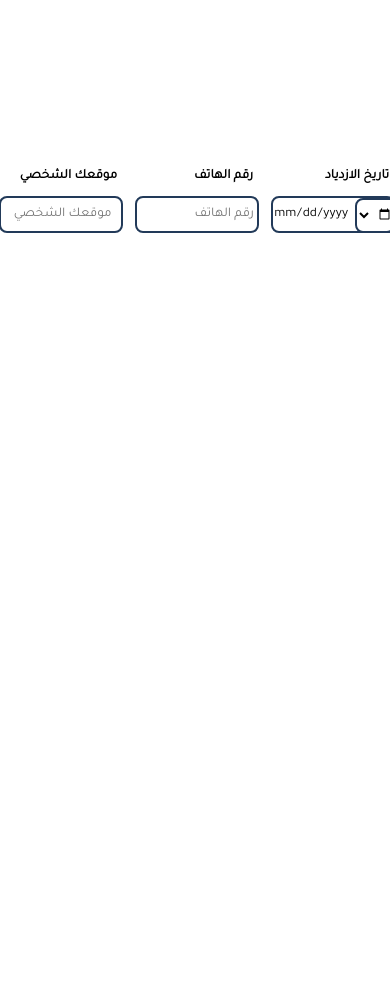
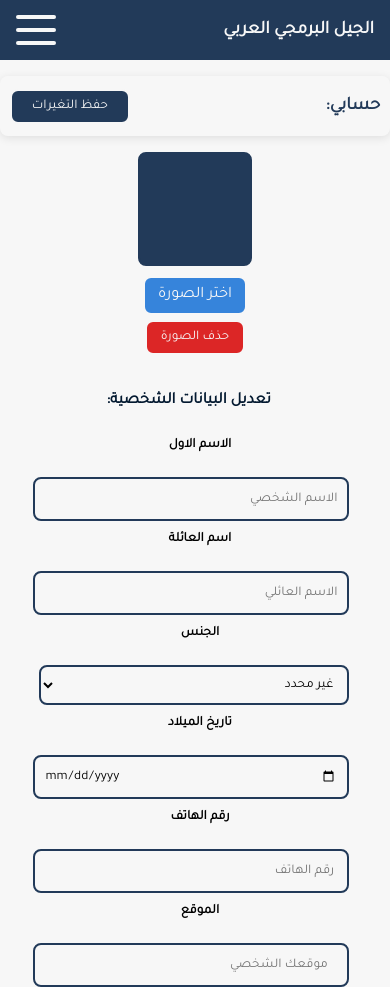
Before and after one commit to ElBaron23/Arab_developers_generation, a PHP site: page /profile/profile_setting.php in a window 390 px wide; the page is wider, and only the part inside the window is pictured. Before the commit the page ends 233 px from the top of that part, so only its background shows below. Run offline with PHP 8.4, Linux system fonts and the light colour scheme; a user stored in the database is signed in.

Commit message:
New updates In Profile Style

```diff
--- a/inc/_navIndex.inc
+++ b/inc/_navIndex.inc
@@ -20,11 +20,11 @@ include 'init.php';
            <ul>
             <li>
                 <a href="<?=$indexP?>">
-                الرئيسة
+الرئيسية
                 </a>
             </li>
             <li> <a href="<?=$contact?>">
-                اتصال بنا
+تواصل معنا
             </a></li>
            </ul>
           <!-- نهاية ازرار تنقل -->
--- a/profile/profile.php
+++ b/profile/profile.php
@@ -24,7 +24,6 @@
  <div id="profile">
    <div class="user_profile">
        <div class="name">
-
            <h1><?php echo  $firstname ." ". $lastname ?></h1>
            <h4><?php  echo $email ?></h4>
 
--- a/profile/profile_setting.php
+++ b/profile/profile_setting.php
@@ -35,9 +35,9 @@ include '../inc/init.php';
     <div id="yourPhoto"></div>
 
     <div class="input_photo">
-        <label for="inputFile" class="custom_upload_file">اختر الصورة</label>
+        <label for="inputFile" style="margin: 0" class="custom_upload_file">اختر الصورة</label>
         <input type="file" id="inputFile" accept="image/*">
-        <button id="delete_photo">حذف الصورة</button>
+        <button id="delete_photo" style="margin: 0 5px">حذف الصورة</button>
         <script>
             let output =document.getElementById('yourPhoto');
             let   input  =document.getElementById('inputFile');
@@ -73,13 +73,14 @@ include '../inc/init.php';
     <h4 class="h4_edit_profile">
     تعديل البيانات الشخصية:
  </h4>
+ <div class="edit_all">
  <div class="edit_container">
    <div class="edit_box">
-     <h5>الاسم الشخصي</h5>
+     <h5>الاسم الاول</h5>
      <input type="text" name="new_firstName" placeholder="الاسم الشخصي" class="edit_input">
    </div>
    <div class="edit_box">
-     <h5>الاسم العائلي</h5>
+     <h5>اسم العائلة</h5>
      <input type="text" name="new_firstName" placeholder="الاسم العائلي" class="edit_input">
    </div>
    <div class="edit_box">
@@ -93,7 +94,7 @@ include '../inc/init.php';
  </div>
  <div class="edit_container">
    <div class="edit_box">
-     <h5> تاريخ الازدياد</h5>
+     <h5>تاريخ الميلاد</h5>
      <input type="date" name="newDateBirdth" placeholder="الاسم الشخصي" class="edit_input">
    </div>
    <div class="edit_box">
@@ -101,12 +102,13 @@ include '../inc/init.php';
      <input type="number" name="new_PhoneNumber" placeholder=" رقم الهاتف" class="edit_input">
    </div>
    <div class="edit_box">
-     <h5> موقعك الشخصي</h5>
+     <h5>الموقع</h5>
      <input type="text" name="new_PhoneNumber" placeholder="   موقعك الشخصي" class="edit_input">
 
    </div>
  </div>
  </div>
+ </div>
 </form>
 </body>
 </html>
--- a/style/css/home.css
+++ b/style/css/home.css
@@ -1,4 +1,4 @@
-* t {
+* {
   margin: 0;
   padding: 0;
   font-family: tajawal;
--- a/style/css/profile.css
+++ b/style/css/profile.css
@@ -178,6 +178,11 @@ h2 {
   display: none !important;
 }
 
+body {
+  height: fit-content;
+  overflow-x: hidden;
+}
+
 .container {
   width: 100%;
   height: auto;
@@ -312,10 +324,14 @@ import file profile style here ;
   font-family: tajawal;
   src: url(../../font/Tajawal-Regular.ttf);
 }
+body {
+  background: #f7f7f7;
+  height: fit-content;
+}
+
 #edit_profile2 {
   padding-top: 16px;
   width: 100%;
-  height: auto;
   background: #f7f7f7;
   display: flex;
   flex-direction: column;
@@ -352,26 +368,32 @@ import file profile style here ;
 }
 #edit_profile2 .upload_photo {
   margin-top: 16px;
-  width: 95%;
-  height: 200px;
+  height: fit-content;
   display: flex;
+  flex-direction: column;
+  width: 99%;
+  text-align: center;
+  justify-content: center;
+  align-items: center;
 }
 #edit_profile2 .upload_photo #yourPhoto {
+  padding: 5px;
   width: 100px;
   height: 100px;
   border: 2px solid #223A59;
   border-radius: 8px;
+  background: #223A59;
 }
 #edit_profile2 .upload_photo #yourPhoto img {
-  width: 95%;
-  height: 95%;
+  width: 100%;
+  height: 100%;
+  object-fit: cover;
 }
 #edit_profile2 .upload_photo .input_photo {
   display: flex;
-  flex-direction: column;
   height: 100px;
-  margin-right: 16px;
   justify-content: center;
+  align-items: center;
 }
 #edit_profile2 .upload_photo .input_photo #inputFile {
   display: none;
@@ -421,35 +443,84 @@ import file profile style here ;
   margin-top: 16px;
   width: 95%;
   height: auto;
+  justify-content: space-between;
   display: flex;
 }
 .edit_container .edit_box {
   margin-left: 16px;
-  width: 120px;
-  height: 65px;
+  width: fit-content;
+  height: fit-content;
   display: flex;
   flex-direction: column;
   justify-items: center;
 }
 .edit_container .edit_box #gender {
-  width: 120px;
-  height: 35px;
+  width: 150px;
+  height: 40px;
   border: 2px solid #223A59;
   border-radius: 8px;
   background: transparent;
+  padding: 0 10px;
 }
 .edit_container .edit_box h5 {
   height: 30px;
-  margin-right: 6px;
+  margin: 10px 0;
 }
 .edit_container .edit_box .edit_input {
-  height: 35px;
-  width: 120px;
+  height: 40px;
+  width: 90%;
+  margin: auto;
   border: 2px solid #223A59;
   border-radius: 8px;
+  padding: 0 10px;
   background: transparent;
 }
 
+@media (max-width: 767px) {
+  .edit_container {
+    margin-top: 16px;
+    width: 80%;
+    margin: auto;
+    height: auto;
+    flex-wrap: wrap;
+    display: flex;
+  }
+  .edit_container .edit_box {
+    margin-left: 16px;
+    width: 100%;
+    height: fit-content;
+    display: flex;
+    flex-direction: column;
+    justify-items: center;
+  }
+  .edit_container .edit_box #gender {
+    width: 106%;
+    padding: 0 10px;
+    height: 40px;
+    border: 2px solid #223A59;
+    border-radius: 8px;
+    background: transparent;
+  }
+  .edit_container .edit_box h5 {
+    height: 30px;
+    margin-right: 6px;
+  }
+  .edit_container .edit_box .edit_input {
+    height: 40px;
+    padding: 0 10px;
+    width: 100%;
+    border: 2px solid #223A59;
+    border-radius: 8px;
+    background: transparent;
+  }
+  .input_photo {
+    display: block !important;
+    margin-top: 10px;
+  }
+  .input_photo button, .input_photo input {
+    margin: 5px 0 !important;
+  }
+}
 /*
 
 ******************************************
--- a/style/sass/_profile_setting.scss
+++ b/style/sass/_profile_setting.scss
@@ -1,8 +1,11 @@
 @import 'var';
+body{
+background: $lightColor;
+height:fit-content;
+}
 #edit_profile2{
     padding-top: 16px;
     width: 100%;
-    height: auto;
     background: $lightColor;
     display: flex;
     flex-direction: column;
@@ -40,25 +43,32 @@
     ////تخصيص مكان رفع الصورة
     .upload_photo{
         margin-top: 16px;
-        width: 95%;
-        height: 200px;
+        height: fit-content;
         display: flex;
+        flex-direction: column;
+        width: 99%;
+        text-align: center;
+        justify-content: center;
+        align-items: center;
         #yourPhoto{
+padding: 5px;
             width: 100px;
             height: 100px;
             border: 2px solid $mainColor;
             border-radius: 8px;
+          background: $mainColor;
           img{
-            width: 95%;
-            height: 95%;
+            width: 100%;
+            height: 100%;
+            object-fit: cover;
+
           }
         }
         .input_photo{
             display: flex;
-            flex-direction: column;
             height: 100px;
-            margin-right: 16px;
             justify-content: center;
+            align-items: center;
             #inputFile{
                 display: none;
             }
@@ -109,17 +119,60 @@
     margin-top: 16px;
     width: 95%;
     height: auto;
+    justify-content: space-between;
     display: flex;
     .edit_box{
         margin-left: 16px;
-        width: 120px;
-        height: 65px;
+        width: fit-content;
+        height: fit-content;
         display: flex;
         flex-direction: column;
         justify-items: center;
         #gender{
-            width: 120px;
-            height: 35px;
+            width: 150px;
+            height: 40px;
+            border: 2px solid $mainColor;
+            border-radius: 8px;
+            background: transparent;
+            padding: 0 10px;
+        }
+        h5{
+            height: 30px;
+margin:  10px 0;
+        }
+        .edit_input{
+            height: 40px;
+            width: 90%;
+margin: auto;
+            border: 2px solid $mainColor;
+            border-radius: 8px;
+            padding: 0 10px;
+            background: transparent;
+        }
+    }
+}
+
+
+
+@media (max-width: 767px){
+.edit_container{
+    margin-top: 16px;
+    width: 80%;
+    margin: auto;
+    height: auto;
+    flex-wrap: wrap;
+    display: flex;
+    .edit_box{
+        margin-left: 16px;
+        width: 100%;
+        height: fit-content;
+        display: flex;
+        flex-direction: column;
+        justify-items: center;
+        #gender{
+            width: 106%;
+            padding: 0 10px;
+            height: 40px;
             border: 2px solid $mainColor;
             border-radius: 8px;
             background: transparent;
@@ -130,11 +183,21 @@
             margin-right: 6px;
         }
         .edit_input{
-            height: 35px;
-            width: 120px;
+            height: 40px;
+            padding: 0 10px;
+            width: 100%;
             border: 2px solid $mainColor;
             border-radius: 8px;
             background: transparent;
         }
     }
 }
+.input_photo{
+display: block !important;
+margin-top: 10px;
+button , input{
+margin: 5px 0 !important
+}
+
+}
+}
--- a/style/sass/profile.scss
+++ b/style/sass/profile.scss
@@ -6,6 +6,10 @@
 @import 'var';
 @import 'navbar_profile';
 
+body{
+height: fit-content;
+overflow-x: hidden;
+}
 .container{
     width: 100%;
     height: auto;
```
Also changed, not shown: other parts of style/css/profile.css (+15 -8 lines), other parts of style/sass/profile.scss (+17 -10 lines), style/css/profile_setting.css (line endings or trailing spaces), 1 other file.
